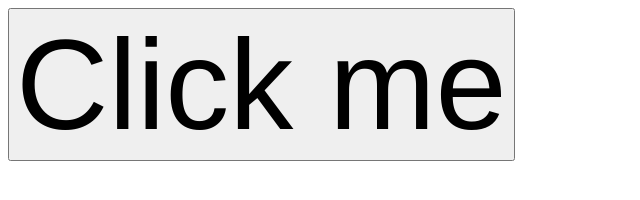
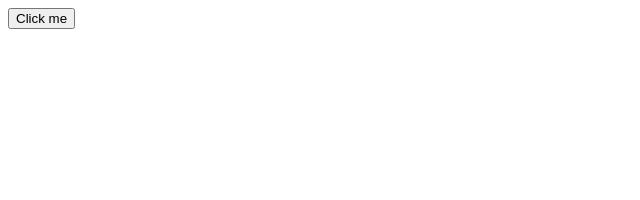
Before and after one commit to cphillips/word-gen, a plain HTML site: page index.html in a window 1280 px wide. Shown: the whole page, without its empty margins (0-640 px from the left). Drawn offline with Linux system fonts and the light colour scheme.

Commit message:
Update index.html

```diff
--- a/index.html
+++ b/index.html
@@ -4,12 +4,6 @@
 <head>
   <meta name="viewport" content="width=device-width, initial-scale=1, user-scalable=no" />
   <title>Word List</title>
-  <style>
-    *{
-      font-size:2em;
-    }
-
-  </style>
 <script>
 const wordList = ["remember","family", "mother", "see you later", "thank you", "you're welcome", "hospital", "doctor", "nurse", "police", "finish", "where", "suprised", "bored", "ambulance", "need", "want", "forget", "hurt", "good", "game", "fun", "favorite", "play", "bad", "so-so", "now", "today", "tomorrow", "yesterday", "more", "I", "my", "you", "yours", "they", "theirs", "we", "ours", "hello", "goodbye", "name what?", "nice to meet you", "people", "person", "man", "woman", "girl", "boy", "father", "daughter", "son", "cousin", "aunt", "uncle", "grandma", "grandpa", "grandson", "granddaughter", "grandchildren", "social interaction", "how you?", "I'm fine", "excuse me", "sorry", "wait", "I'm hearing", "I'm deaf", "I'm hard of hearing", "what's up", "same ol'", "who?", "what?", "when?", "how?", "why?", "happy", "sad", "angry", "excited", "tired", "frustrated", "scared", "nervous", "worried", "annoyed", "board games", "funny", "sports", "exercise", "enjoy", "which one?"]
 function newWord(){
```
